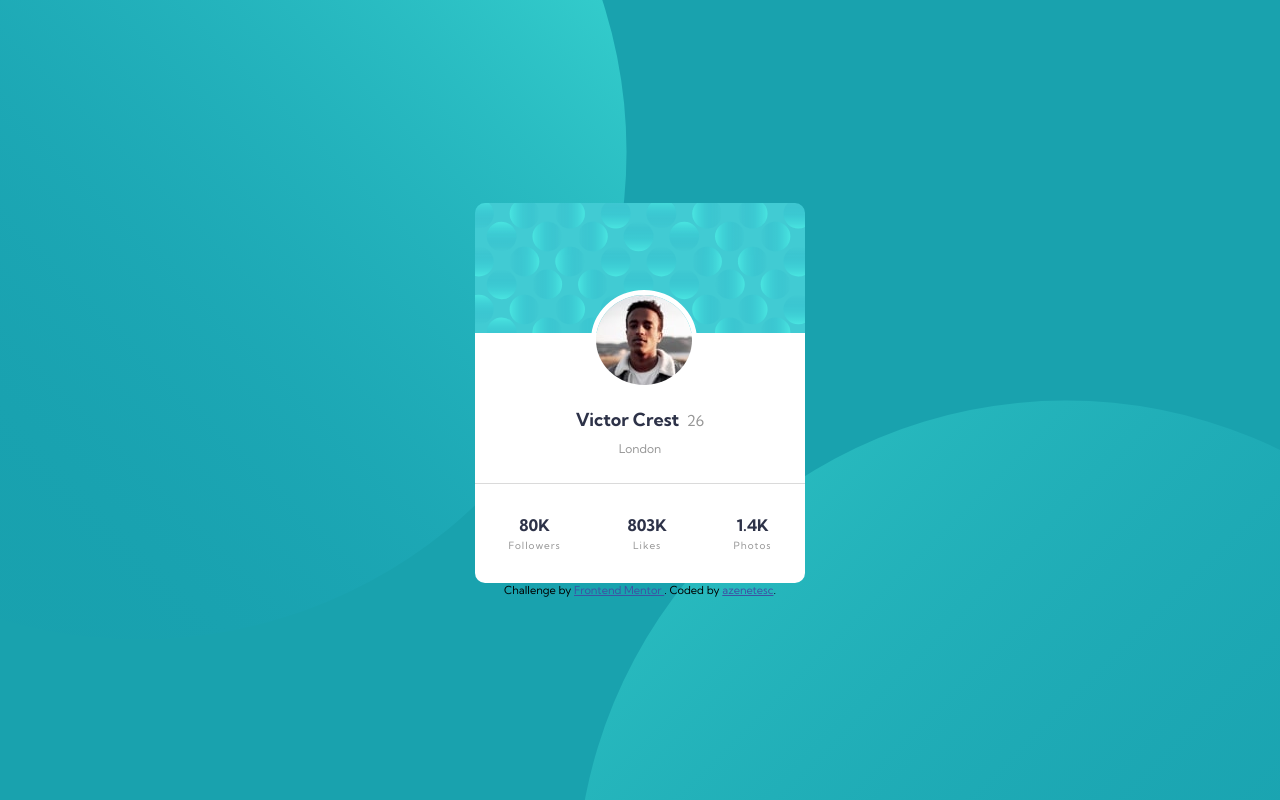
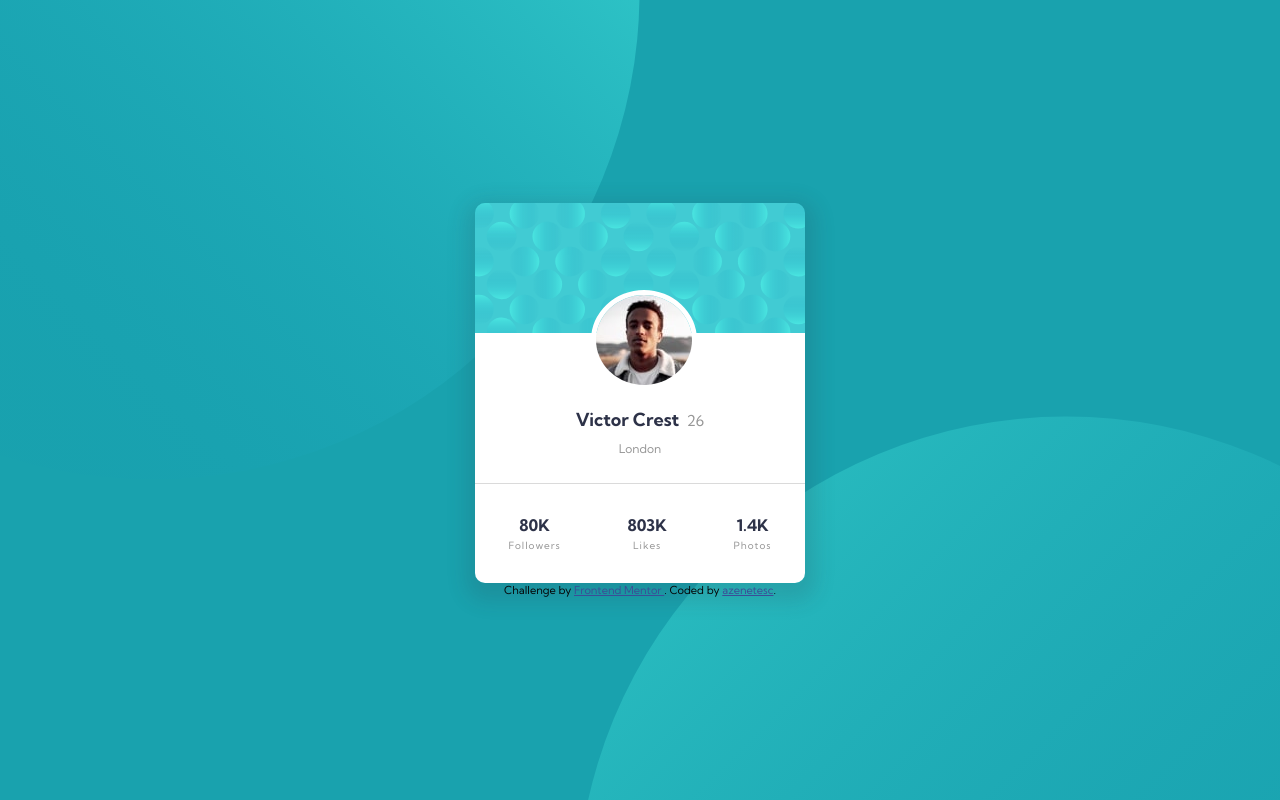
Before and after one commit to azenetesc/profile-card-component, a plain HTML site: page index.html in a window 1280 px wide. Drawn offline with Linux system fonts and the light colour scheme.

Commit message:
card container

```diff
--- a/styles.css
+++ b/styles.css
@@ -26,7 +26,7 @@ body {
   background-image: url(images/bg-pattern-top.svg),
     url(images/bg-pattern-bottom.svg);
   background-repeat: no-repeat, no-repeat;
-  background-position: right 51vw bottom 20vh, left 45vw top 50vh;
+  background-position: right 50vw bottom 40vh, left 45vw top 52vh;
 }
 
 .card-container {
@@ -35,6 +35,7 @@ body {
   border-radius: 10px;
   overflow: hidden;
   position: relative;
+  box-shadow: 1px 8px 20px 10px rgba(50, 50, 63, 0.144);
 }
 
 .card-header {
```
